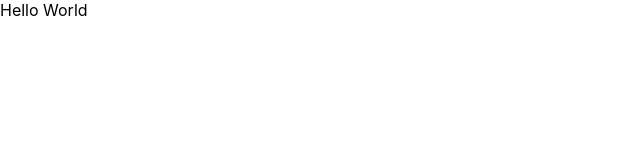
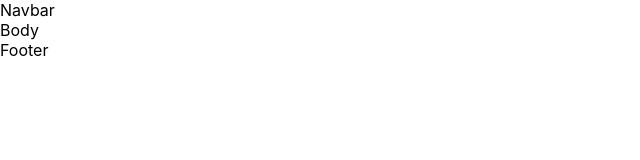
Before and after one commit to anshkush92/oAuth-Google-Meta-Github, a React (Create React App) app in the folder client/: page / in a window 1280 px wide. Shown: the top 160 px of the page, without its empty margins (0-640 px from the left). Built offline with nearby package versions, Linux system fonts and the light colour scheme.

Commit message:
INstalled faker js and created the basic components for the client

```diff
--- a/client/package.json
+++ b/client/package.json
@@ -47,5 +47,8 @@
       "last 1 firefox version",
       "last 1 safari version"
     ]
+  },
+  "devDependencies": {
+    "@faker-js/faker": "^7.3.0"
   }
 }
--- a/client/src/App.tsx
+++ b/client/src/App.tsx
@@ -1,8 +1,18 @@
 import React from "react";
 import "./App.css";
 
-function App() {
-  return <div>Hello World</div>;
-}
+import Navbar from "./components/Navbar";
+import Body from "./components/Body";
+import Footer from "./components/Footer";
+
+const App = () => {
+  return (
+    <div>
+      <Navbar></Navbar>
+      <Body></Body>
+      <Footer></Footer>
+    </div>
+  );
+};
 
 export default App;
--- /dev/null
+++ b/client/src/components/Body.tsx
@@ -0,0 +1,15 @@
+// Test -------------------------- Importing the Packages ---------------------------------
+import React from "react";
+
+// Test -------------------------- Importing the styles / other components ----------------
+
+// Test -------------------------- Structure of Props ----------------------------------
+
+// Test -------------------------- The current component ----------------------------------
+
+const Body = () => {
+  return <div>Body</div>;
+};
+
+// Test -------------------------- Exporting the current component ------------------------
+export default Body;
--- /dev/null
+++ b/client/src/components/Footer.tsx
@@ -0,0 +1,14 @@
+// Test -------------------------- Importing the Packages ---------------------------------
+import React from "react";
+
+// Test -------------------------- Importing the styles / other components ----------------
+
+// Test -------------------------- Structure of Props ----------------------------------
+
+// Test -------------------------- The current component ----------------------------------
+const Footer = () => {
+  return <div>Footer</div>;
+};
+
+// Test -------------------------- Exporting the current component ------------------------
+export default Footer;
--- /dev/null
+++ b/client/src/components/Navbar.tsx
@@ -0,0 +1,14 @@
+// Test -------------------------- Importing the Packages ---------------------------------
+import React from "react";
+
+// Test -------------------------- Importing the styles / other components ----------------
+
+// Test -------------------------- Structure of Props ----------------------------------
+
+// Test -------------------------- The current component ----------------------------------
+const Navbar = () => {
+  return <div>Navbar</div>;
+};
+
+// Test -------------------------- Exporting the current component ------------------------
+export default Navbar;
```
Also changed, not shown: 1 other file (tests, documents, lock files or other folders).
